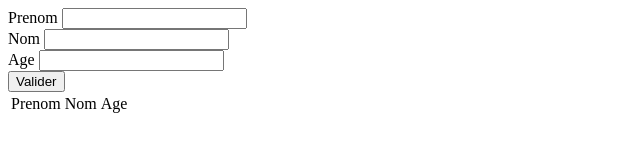
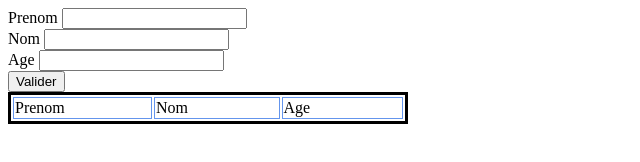
Before and after one commit to Fendrir/exercice-imput, a website: page index.html in a window 1280 px wide. Shown: the whole page, without its empty margins (0-640 px from the left). Drawn offline with nearby package versions, Linux system fonts and the light colour scheme.

Commit message:
rajout de la correction

```diff
--- a/index.html
+++ b/index.html
@@ -1,7 +1,9 @@
 <!DOCTYPE html>
 <html lang="en">
 <head>
+
 	<meta charset="utf-8">
+	<link rel="stylesheet" type="text/css" href="style.css">
 	<title>Mes super imput :D</title>
 </head>
 <body>
@@ -22,7 +24,7 @@
 	</div>
 
 	<div>
-	<button id="valider">Valider</button>
+	<button class="reset" id="valider">Valider</button>
 	</div>
 
 	<div id="texte-de-merde">
--- a/style.css
+++ b/style.css
@@ -0,0 +1,8 @@
+table {
+border: medium solid #000000;
+width: 400px;
+}
+td, th {
+border: thin solid #6495ed;
+width: 400px;
+}
```
Also changed, not shown: app.js (+19 -0 lines).
